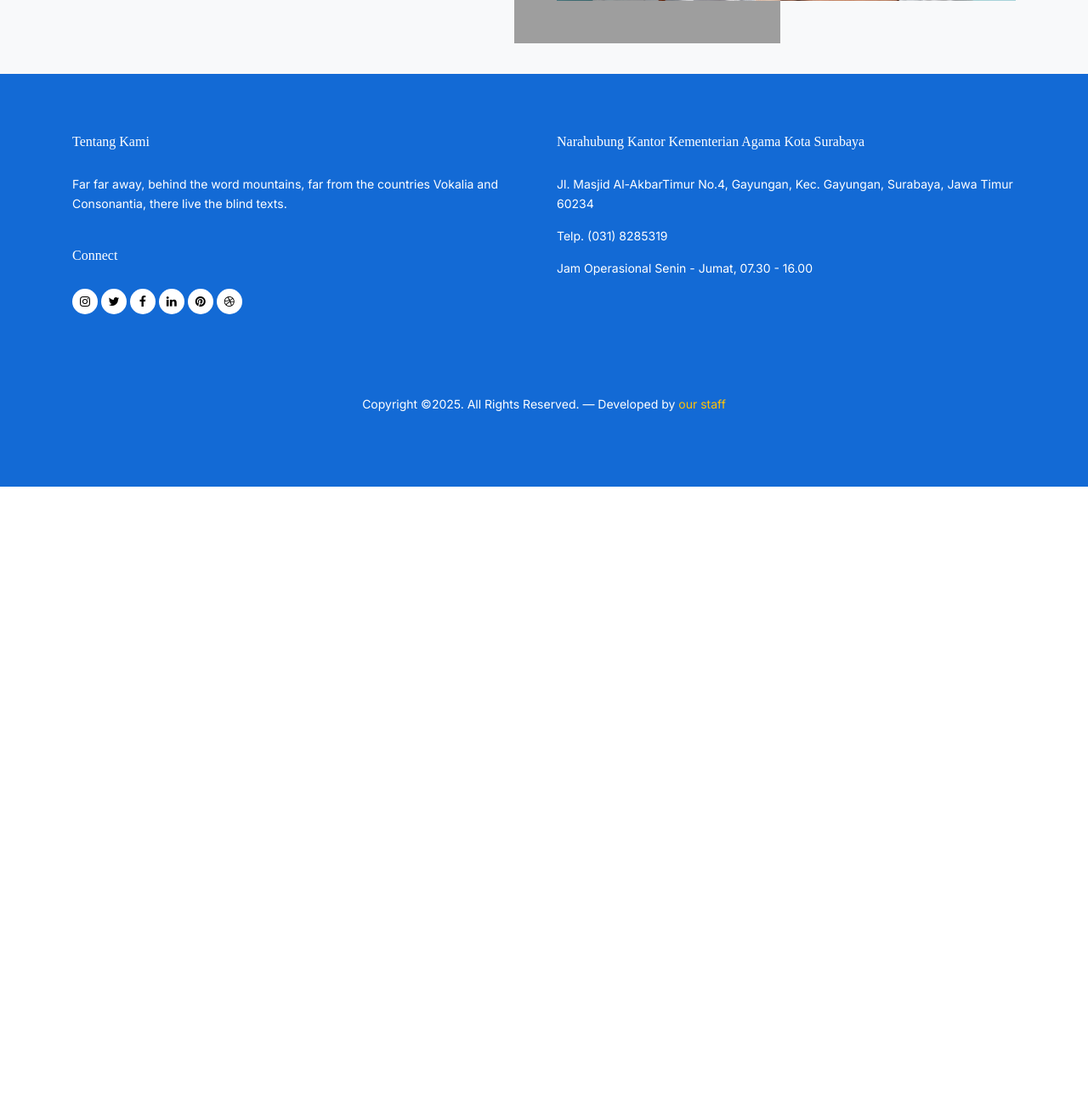
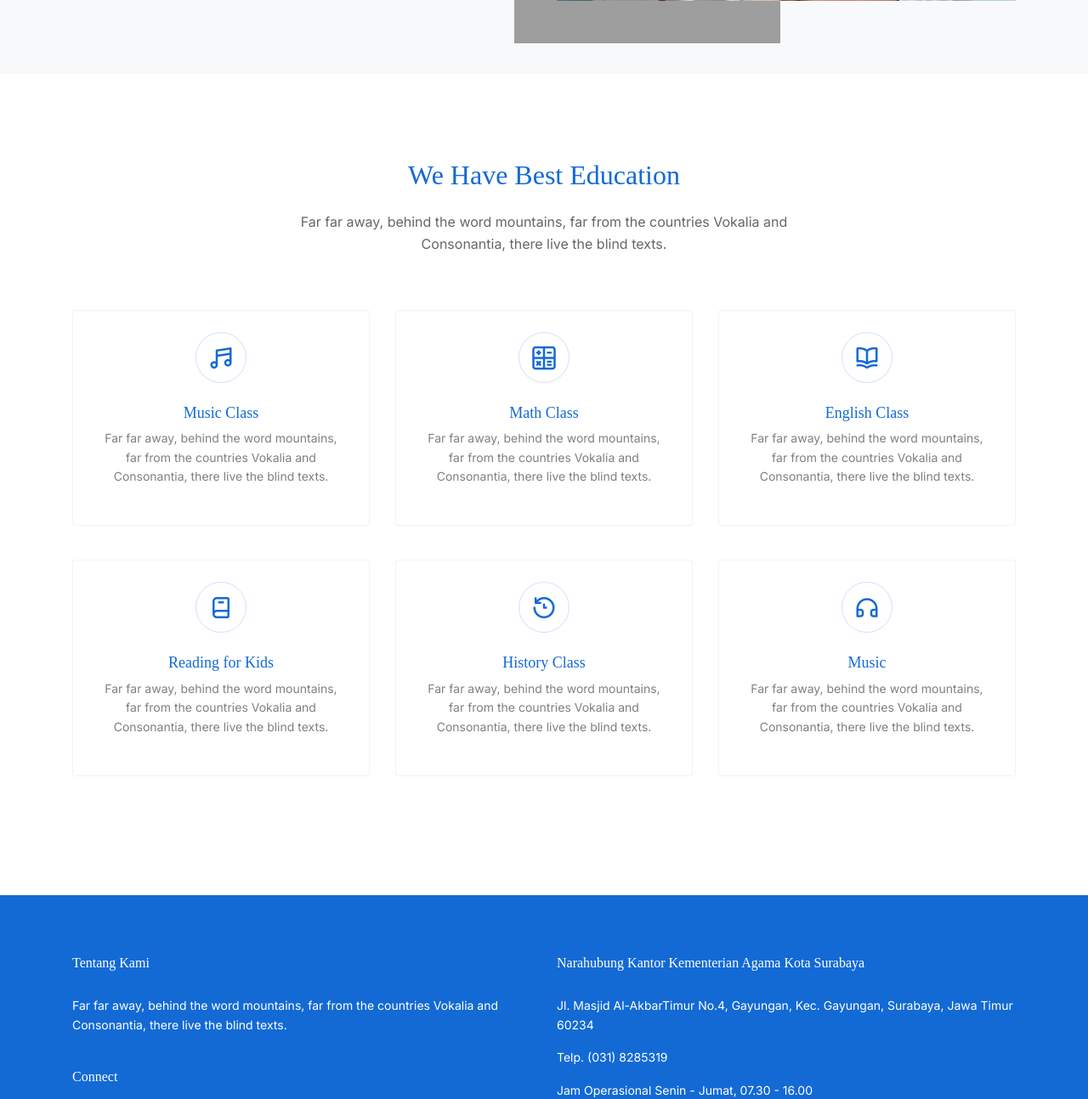
Before and after one commit to prakompendmasby/flask-pendma, a Flask app: page / in a window 1280 px wide. Shown: the part 1832-3126 px from the top of the page at 85% size. Before the commit the page ends 2405 px from the top, so only its background shows below. Run offline with Flask 3, Linux system fonts and the light colour scheme; some libraries are stand-ins or nearby versions; some web fonts are replaced; grey boxes are pictures that could not be loaded.

Commit message:
uncomment 3

```diff
--- a/templates/index.html
+++ b/templates/index.html
@@ -174,7 +174,7 @@
     </div>
   </div>
 
-  <!--<div class="untree_co-section">
+  <div class="untree_co-section">
     <div class="container">
       <div class="row justify-content-center mb-5">
         <div class="col-lg-7 text-center" data-aos="fade-up" data-aos-delay="0">
@@ -235,7 +235,7 @@
   </div>
 
 
-  <div class="untree_co-section pt-0 bg-img overlay"
+  <!--<div class="untree_co-section pt-0 bg-img overlay"
       style="background-image: url({{ url_for('static', filename='images/img-school-1-min.jpg') }});">
     <div class="container">
       <div class="row align-items-center justify-content-center text-center">
```
